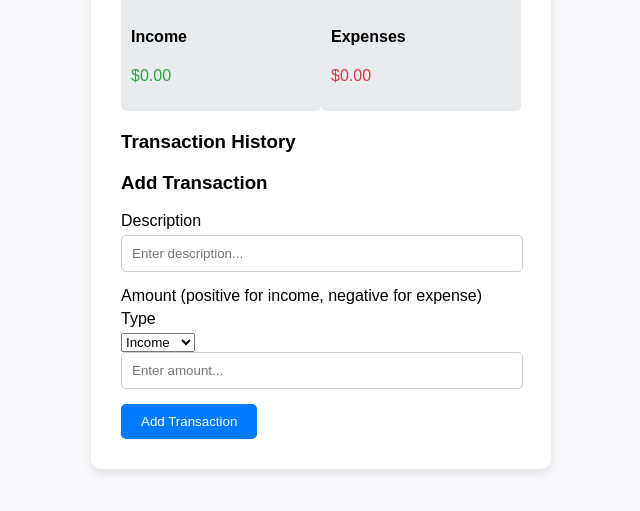
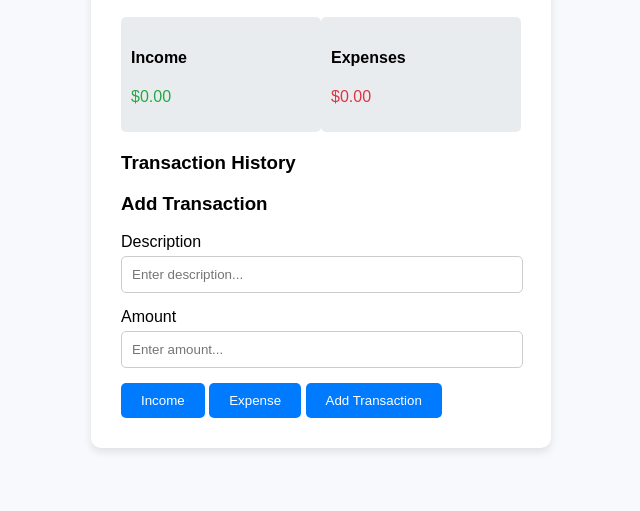
Before and after one commit to Neeraja-Garaga/BudgetTracker, a plain HTML site: page index.html in a window 1280 px wide. Shown: the part 267-778 px from the top of the page, without its empty margins (319-959 px from the left). Drawn offline with Linux system fonts and the light colour scheme.

Commit message:
Update index.html

```diff
--- a/index.html
+++ b/index.html
@@ -33,18 +33,15 @@
       <label for="text">Description</label>
       <input type="text" id="text" placeholder="Enter description..." required />
 
-      <label for="amount">Amount (positive for income, negative for expense)</label>
-       <label>Type</label>
-      <select id="type">
-        <option value="income">Income</option>
-        <option value="expense">Expense</option>
-      </select>
+      <label for="amount">Amount </label>
 
       <input type="number" id="amount" placeholder="Enter amount..." required />
+      <button onclick="addTransaction('income')">Income</button>
+  <button onclick="addTransaction('expense')">Expense</button>
 
       <button type="submit">Add Transaction</button>
-    </form>
-  </div>
+
+    </form>  </div>
 
   <script src="script.js"></script>
 </body>
```
